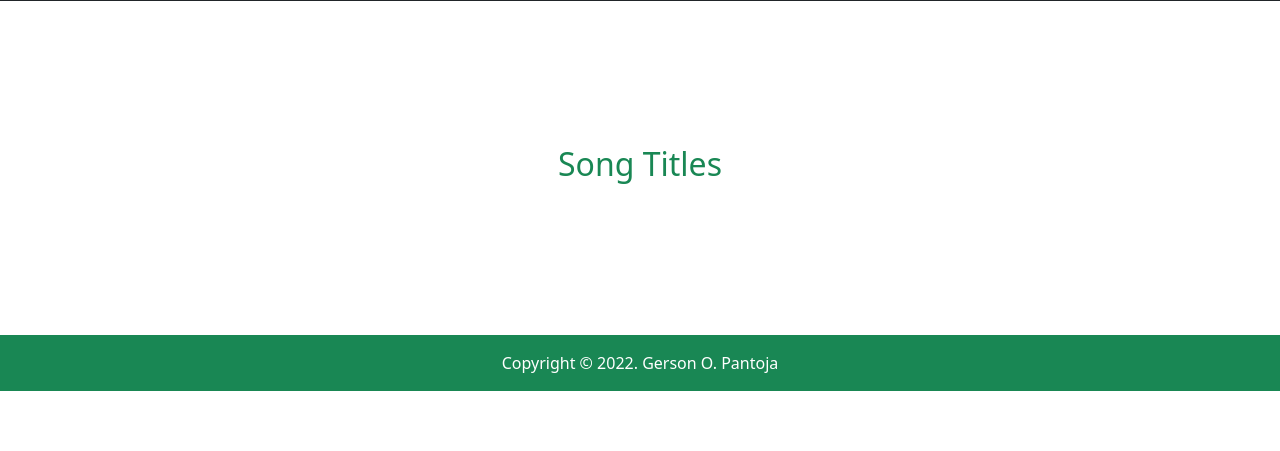
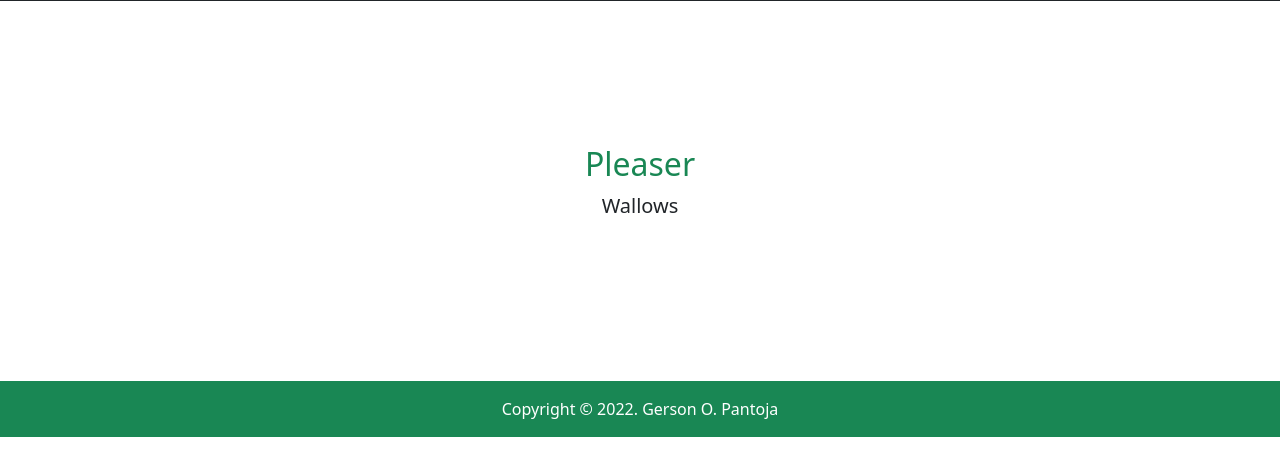
Before and after one commit to GersonPantoja/Act4-Melomaniac-Pantoja, a PHP site: page /song7.php in a window 1280 px wide. Shown: the part 349-800 px from the top of the page. Run offline with PHP 8.4, Linux system fonts and the light colour scheme.

Commit message:
song7 title and singer has benn added

```diff
--- a/song7.php
+++ b/song7.php
@@ -43,8 +43,8 @@
                 <div class="row gx-4 justify-content-center">
                     <div class="col-lg-12 text-center">
                         <!-- Song title and singer-->
-                        <h2 class="text-success">Song Titles</h2>
-                        <!-- <p class="lead">Artist name</p> -->
+                        <h2 class="text-success">Pleaser</h2>
+                        <p class="lead">Wallows</p>
                         <?php
 
                         ?>
```
